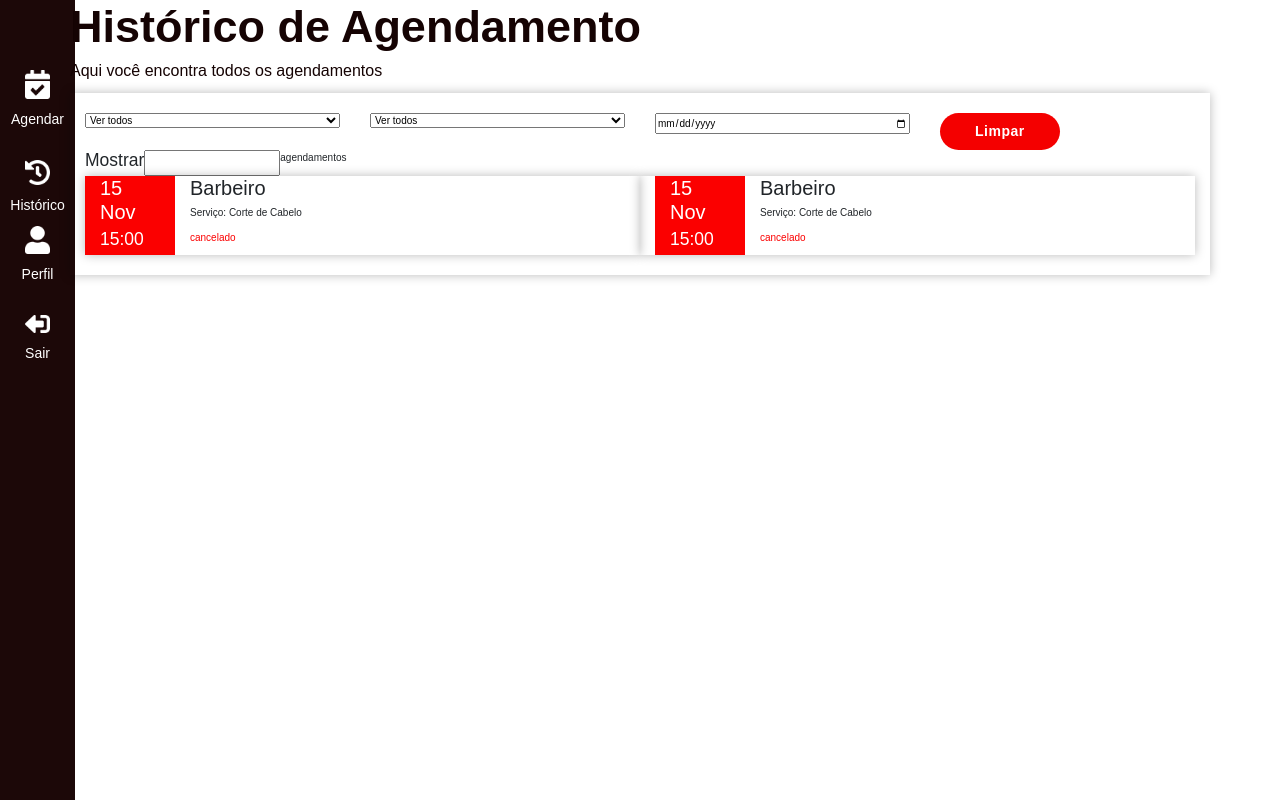
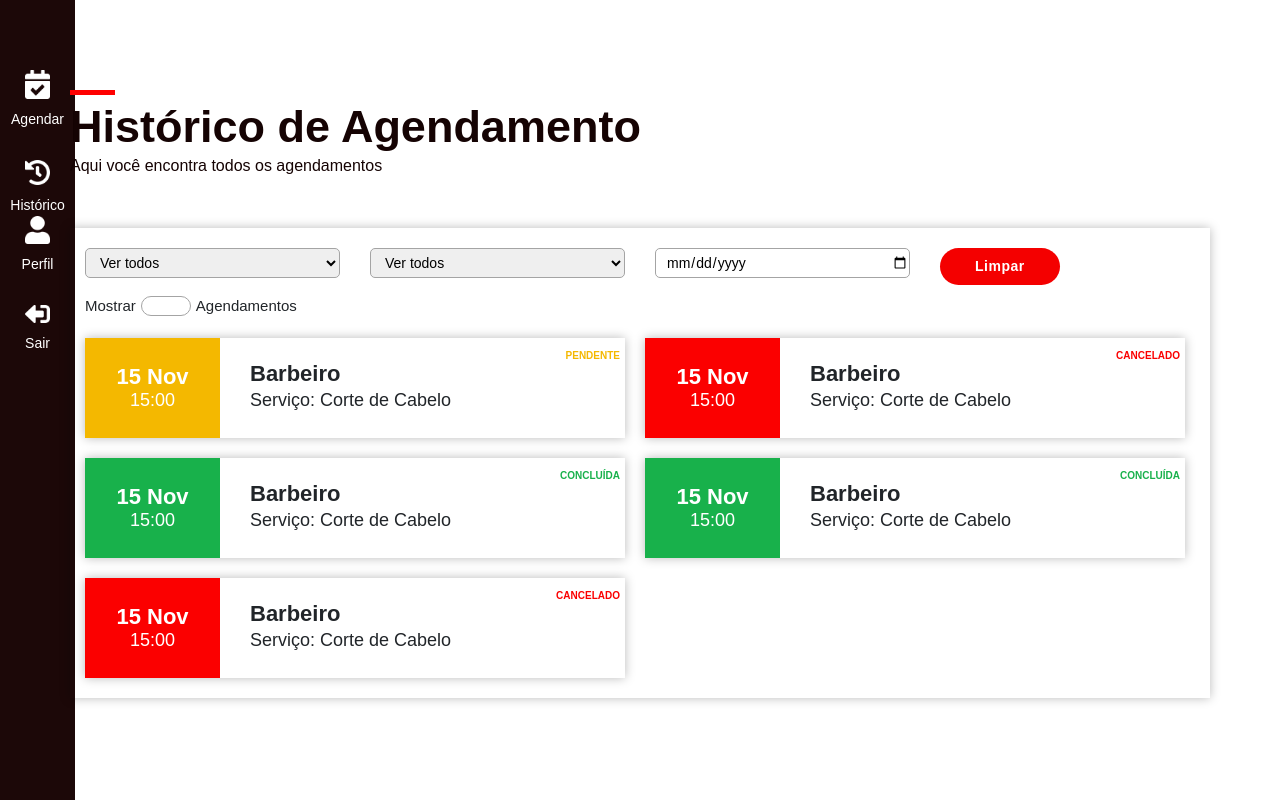
Before and after one commit to PedroMeira01/2021_projeto-ope, a Flask app: page /historico_reservas in a window 1280 px wide. Run offline with Flask 2, Linux system fonts and the light colour scheme; a user stored in the database is signed in; data comes from the database, SQL or seed files in the repository; both versions use the stored data as it was after the commit; data that the repository does not hold is empty; some libraries are stand-ins or nearby versions; some web fonts are replaced.

Commit message:
Telas - Histórico, 404 e Sucesso

```diff
--- a/app/static/sass/abstracts/_mixins.scss
+++ b/app/static/sass/abstracts/_mixins.scss
@@ -13,6 +13,10 @@ $gray: #a4a4a4;
 $gray2: #cecece;
 
 $color-tertiary: #2d2d2d;
+
+$green: #18b14b;
+
+$yellow: #f4b800;
 
 $white: #fff;
 $black-full: #000;
@@ -51,6 +55,8 @@ $black-full: #000;
 @include defineColor('white', $white);
 @include defineColor('black--full', $black-full);
 @include defineColor('gray', $gray);
+@include defineColor('green', $green);
+@include defineColor('yellow', $yellow);
 
 
 // Medias Queries
--- a/app/static/sass/base/_typography.scss
+++ b/app/static/sass/base/_typography.scss
@@ -1,6 +1,10 @@
 body {
     font-family: "Chivo", sans-serif !important;
     font-weight: 400;
+}
+
+label, h1, h2, h3, h4, h5, h6, p {
+    margin-bottom: 0px;
 }
 
 .login {
@@ -35,3 +39,19 @@ body {
     font-size: 1.6rem;
     }
 }
+
+.historic {
+
+    &__card {
+
+    &--filter {
+        margin-top: 10px;
+
+        h3, label {
+            font-size: 1.5rem;
+        }
+    }
+
+    }
+
+}
--- a/app/static/sass/base/_utilities.scss
+++ b/app/static/sass/base/_utilities.scss
@@ -11,3 +11,19 @@
   font-weight: bold;
   text-transform: capitalize;
 }
+
+.u-title-after::before {
+  content: "";
+  width: 45px;
+  height: 5px;
+  background: red;
+  position: absolute;
+  top: -10px;
+}
+
+.u-404 {
+  height: 100vh;
+  width: 100%;
+  background-image: url(../../static/img/404.jpg);
+  z-index: -1;
+}
--- /dev/null
+++ b/app/static/sass/components/_inputs.scss
@@ -0,0 +1,18 @@
+select, input[type=date] {
+  border: 1px solid $gray;
+  height: 30px;
+  border-radius: 5px;
+  padding-left: 10px;
+  font-size: 14px;
+  outline: none;
+}
+
+input[type=number] {
+  width: 50px;
+  height: 20px;
+  margin: 0 5px;
+  border-radius: 10px;
+  border: 1px solid $gray;
+  font-size: 14px;
+  padding-left: 15px;
+}
--- a/app/static/sass/main.scss
+++ b/app/static/sass/main.scss
@@ -10,6 +10,7 @@
 @import 'components/login';
 @import 'components/button';
 @import 'components/menu-side';
+@import 'components/inputs';
 
 @import 'pages/login';
 @import 'pages/schedule';
--- a/app/static/sass/pages/_historic.scss
+++ b/app/static/sass/pages/_historic.scss
@@ -2,9 +2,45 @@
   &__card {
     box-shadow: 0 0 1rem #00000045;
     padding: 20px 0px;
+    margin-top: 50px;
   }
 
   &__status {
+    min-height: 100px;
+    width: 50%;
+    max-width: 540px;
+    margin-top: 20px;
     box-shadow: 0 0 1rem #00000045;
+
+    &:first-child {
+      margin-right: 20px;
+    }
+
+    .col-3 h2 {
+      font-size: 22px;
+      font-weight: 600;
+    }
+
+    .col-3 h3 {
+      font-size: 18px;
+    }
+
+    .col-9 h2 {
+      font-size: 22px;
+      font-weight: 600;
+      margin-bottom: 0px;
+    }
+
+    .col-9 p {
+      font-size: 18px;
+    }
+
+    &--message {
+      position: absolute;
+      top: 10px;
+      right: 5px;
+      text-transform: uppercase;
+      font-weight: 600;
+    }
   }
 }
--- a/app/templates/historico_reservas.html
+++ b/app/templates/historico_reservas.html
@@ -1,12 +1,12 @@
 {% extends "base.html" %}
 
 {% block content %}
-<section>
+<section style="padding-top: 100px;">
     <div class="container">
         <div class="row">
 
             <div class="col-12 px-0">
-                <h1 class="c-brown section__title">Histórico de Agendamento</h1>
+                <h1 class="c-brown section__title u-title-after">Histórico de Agendamento</h1>
                 <p class="c-brown section__subtitle">Aqui você encontra todos os agendamentos</p>
             </div>
 
@@ -41,43 +41,95 @@
                     </div>
                 </div>
 
-                <div class="col-12 d-flex">
+                <div class="col-12 d-flex align-items-center historic__card--filter">
                     <h3>Mostrar</h3>
                     <input type="number" name="" id="">
-                    <label for="">agendamentos</label>
+                    <label for="">Agendamentos</label>
                 </div>
 
                 <div class="col-12 d-flex">
 
-                    <div class="col-6 d-flex pl-0 historic__status">
+                    <div class="d-flex pl-0 historic__status">
 
-                        <div class="col-2 bgc-red">
+                        <div class="col-3 bgc-yellow d-flex flex-column align-items-center justify-content-center">
                             <h2 class="c-white">15 Nov</h2>
                             <h3 class="c-white">15:00</h3>
                         </div>
 
-                        <div class="col-10">
+                        <div class="col-9 pl-5 position-relative d-flex flex-column justify-content-center">
                             <h2>Barbeiro</h2>
                             <p>Serviço: Corte de Cabelo</p>
-                            <p class="c-red">cancelado</p>
+                            <span class="c-yellow historic__status--message">Pendente</span>
                         </div>
 
                     </div>
 
-                    <div class="col-6 d-flex pr-0 historic__status">
+                    <div class="d-flex pr-0 historic__status">
 
-                        <div class="col-2 bgc-red">
+                        <div class="col-3 bgc-red d-flex flex-column align-items-center justify-content-center">
                             <h2 class="c-white">15 Nov</h2>
                             <h3 class="c-white">15:00</h3>
                         </div>
 
-                        <div class="col-10">
+                        <div class="col-9 pl-5 position-relative d-flex flex-column justify-content-center">
                             <h2>Barbeiro</h2>
                             <p>Serviço: Corte de Cabelo</p>
-                            <p class="c-red">cancelado</p>
+                            <span class="c-red historic__status--message">cancelado</span>
                         </div>
 
                     </div>
+                </div>
+
+                <div class="col-12 d-flex">
+
+                    <div class="d-flex pl-0 historic__status">
+
+                        <div class="col-3 bgc-green d-flex flex-column align-items-center justify-content-center">
+                            <h2 class="c-white">15 Nov</h2>
+                            <h3 class="c-white">15:00</h3>
+                        </div>
+
+                        <div class="col-9 pl-5 position-relative d-flex flex-column justify-content-center">
+                            <h2>Barbeiro</h2>
+                            <p>Serviço: Corte de Cabelo</p>
+                            <span class="c-green historic__status--message">Concluída</span>
+                        </div>
+
+                    </div>
+
+                    <div class="d-flex pr-0 historic__status">
+
+                        <div class="col-3 bgc-green d-flex flex-column align-items-center justify-content-center">
+                            <h2 class="c-white">15 Nov</h2>
+                            <h3 class="c-white">15:00</h3>
+                        </div>
+
+                        <div class="col-9 pl-5 position-relative d-flex flex-column justify-content-center">
+                            <h2>Barbeiro</h2>
+                            <p>Serviço: Corte de Cabelo</p>
+                            <span class="c-green historic__status--message">Concluída</span>
+                        </div>
+
+                    </div>
+                </div>
+
+                <div class="col-12 d-flex">
+
+                    <div class="d-flex pl-0 historic__status">
+
+                        <div class="col-3 bgc-red d-flex flex-column align-items-center justify-content-center">
+                            <h2 class="c-white">15 Nov</h2>
+                            <h3 class="c-white">15:00</h3>
+                        </div>
+
+                        <div class="col-9 pl-5 position-relative d-flex flex-column justify-content-center">
+                            <h2>Barbeiro</h2>
+                            <p>Serviço: Corte de Cabelo</p>
+                            <span class="c-red historic__status--message">cancelado</span>
+                        </div>
+
+                    </div>
+
                 </div>
 
             </div>
```
Also changed, not shown: app/templates/erros/404.html (+7 -0 lines), app/templates/sucesso.html (added, +37 -0 lines), app.db, app/static/css/main.min.css, app/static/img/404.jpg (added), app/static/img/sucesso.png (added). Lines whose indentation alone changed are shown as unchanged.
